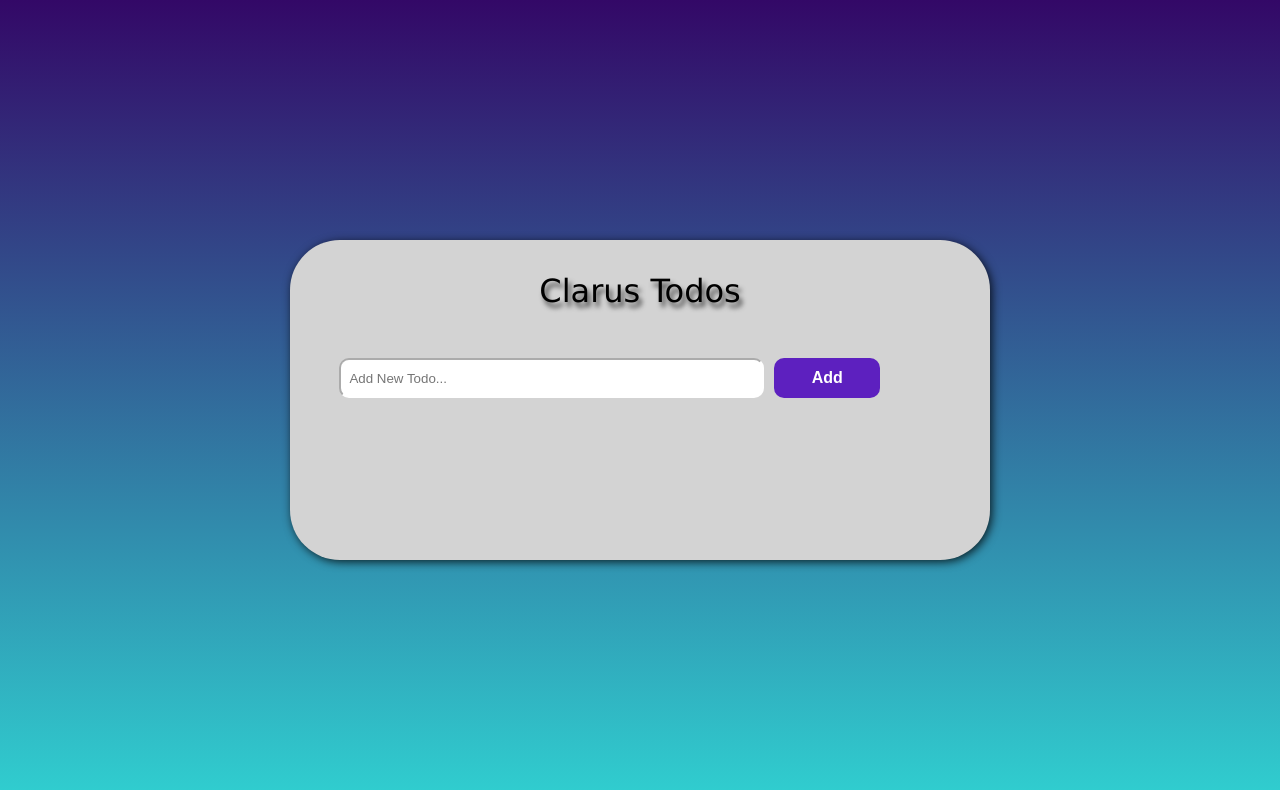
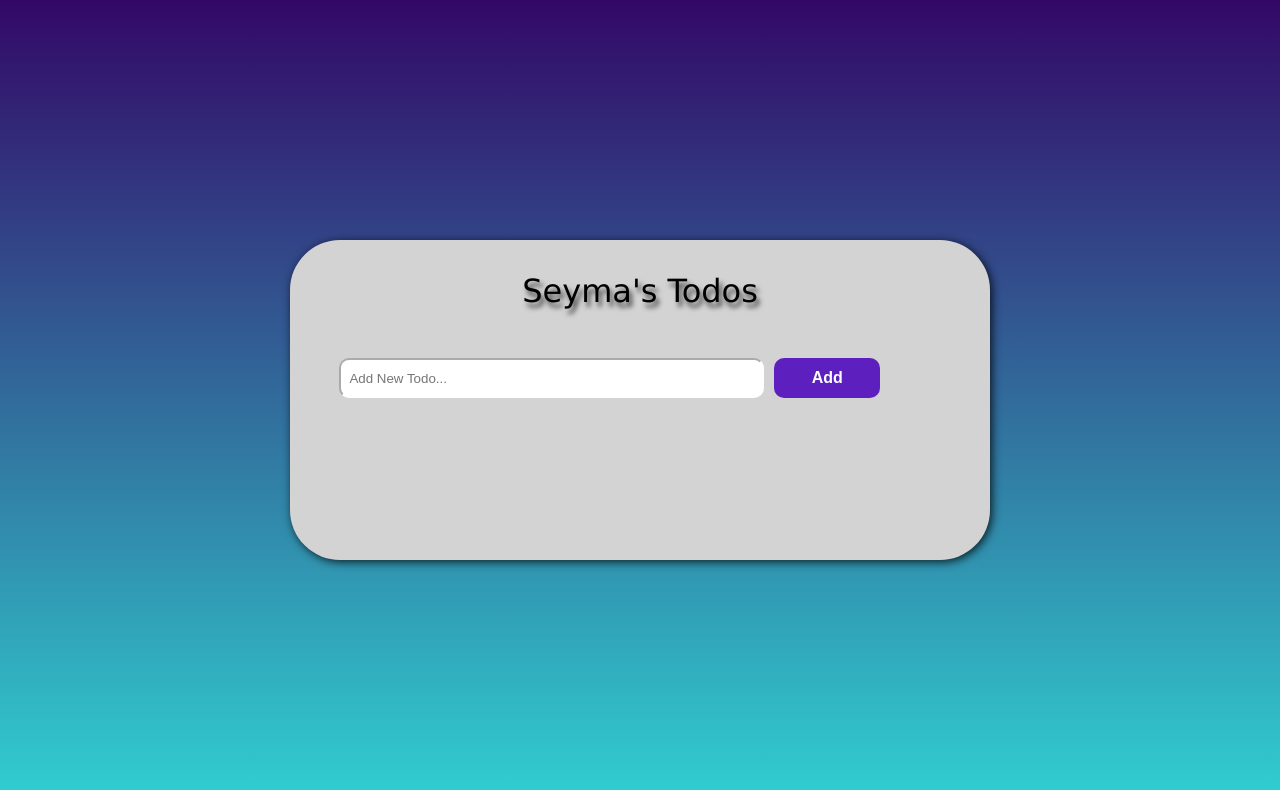
Before and after one commit to Seyma-de/Todo-List-app, a plain HTML site: page index.html in a window 1280 px wide. Drawn offline with Linux system fonts and the light colour scheme.

Commit message:
add name

```diff
--- a/index.html
+++ b/index.html
@@ -1,23 +1,31 @@
 <!DOCTYPE html>
 <html lang="en">
-
   <head>
     <meta charset="UTF-8" />
     <meta http-equiv="X-UA-Compatible" content="IE=edge" />
     <meta name="viewport" content="width=device-width, initial-scale=1.0" />
     <title>JS Todo List</title>
-  <link rel="stylesheet" href="https://cdnjs.cloudflare.com/ajax/libs/font-awesome/6.0.0/css/all.min.css"
+    <link
+      rel="stylesheet"
+      href="https://cdnjs.cloudflare.com/ajax/libs/font-awesome/6.0.0/css/all.min.css"
       integrity="sha512-9usAa10IRO0HhonpyAIVpjrylPvoDwiPUiKdWk5t3PyolY1cOd4DSE0Ga+ri4AuTroPR5aQvXU9xC6qOPnzFeg=="
-    crossorigin="anonymous" referrerpolicy="no-referrer" />
+      crossorigin="anonymous"
+      referrerpolicy="no-referrer"
+    />
     <link rel="stylesheet" href="./syle.css" />
   </head>
 
   <body>
     <main class="container">
-    <header>Clarus Todos</header>
+      <header>Seyma's Todos</header>
       <section class="todo-add">
         <form class="todo-add">
-        <input type="text" id="todo-input" placeholder="Add New Todo..." autofocus />
+          <input
+            type="text"
+            id="todo-input"
+            placeholder="Add New Todo..."
+            autofocus
+          />
           <button type="submit" id="todo-button">Add</button>
         </form>
       </section>
@@ -31,5 +39,4 @@
     </main>
     <script src="./app.js"></script>
   </body>
-
 </html>
```
Lines whose indentation alone changed are shown as unchanged.
